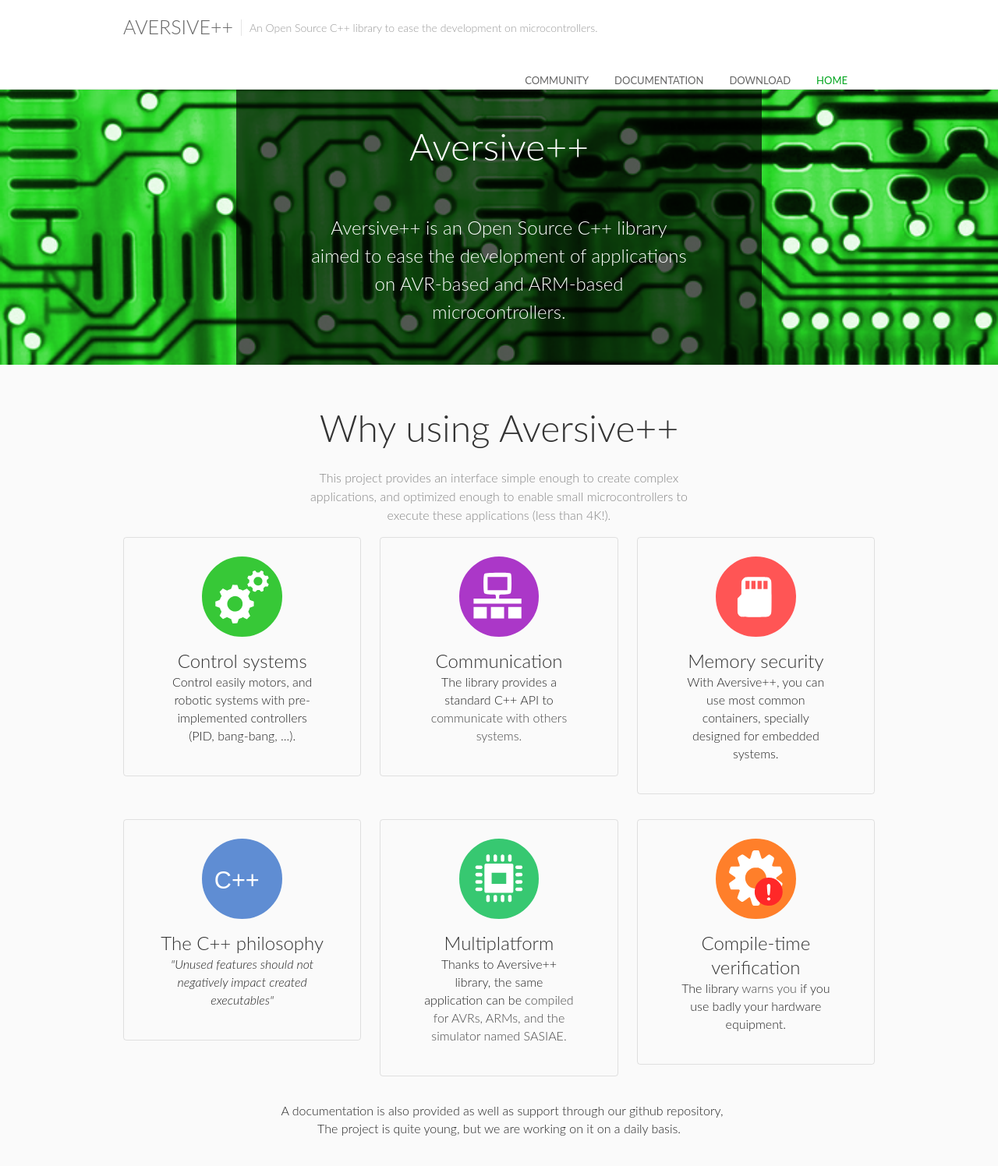
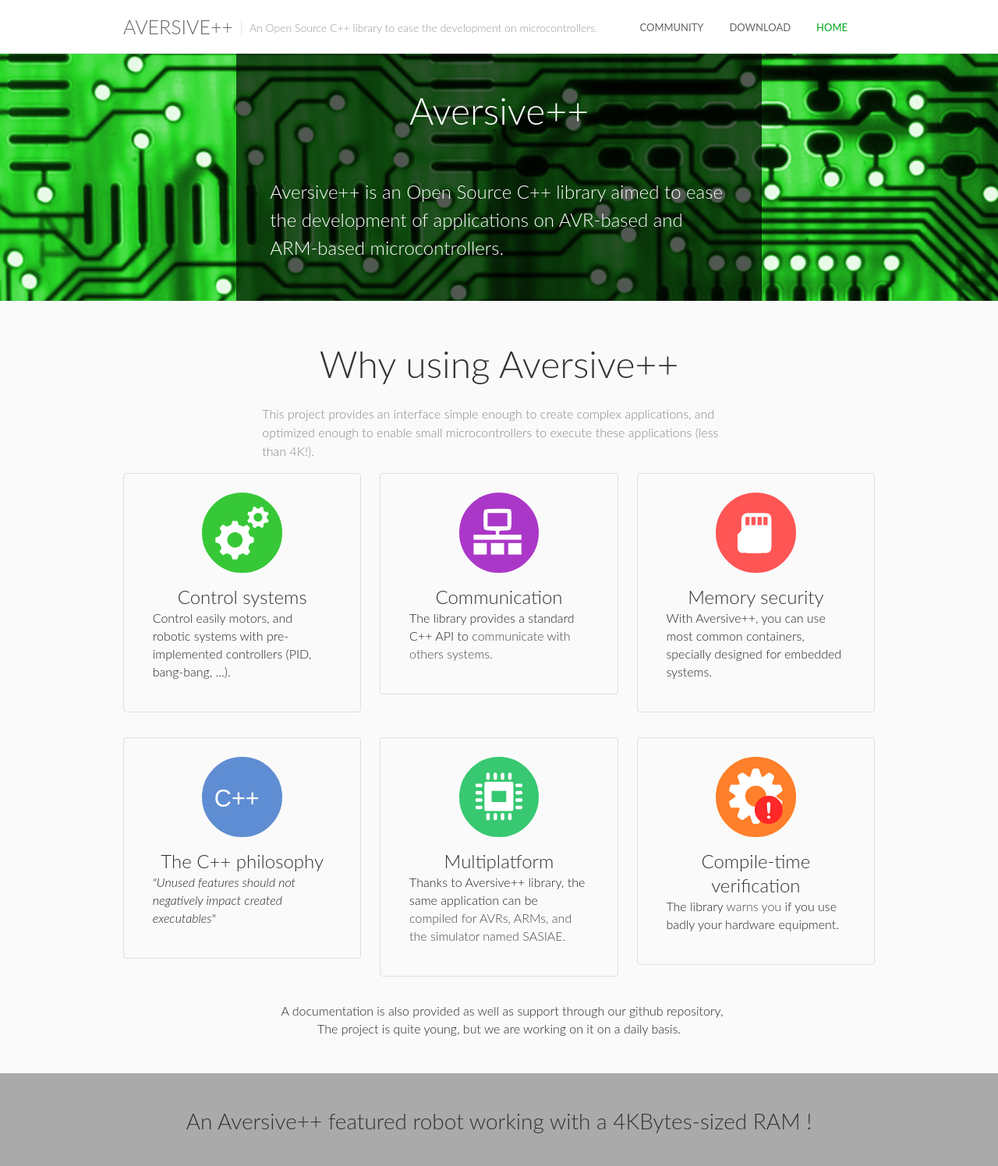
Before and after one commit to AversivePlusPlus/AversivePlusPlus.github.io, a Jekyll site: the page built from index.html, in a window 1280 px wide, cut to the strip 0-1496 px from the top of the page. Shown: the whole strip at 78% size. Built offline with Jekyll 4.4.1, drawn with Linux system fonts in a browser that asks for light colours; some web fonts are replaced.

```diff
--- a/css/style_ambition.css
+++ b/css/style_ambition.css
@@ -663,6 +663,11 @@ p {
     text-align: center;
     margin-bottom: 1em;
 }
+#content section p {
+    width: 90%;
+    text-align: left;
+    margin-bottom: 1em;
+}
 #content h1 {
     width: 75%;
     margin: auto;
```
Also changed, not shown: documentation.html (deleted, +0 -9 lines).
